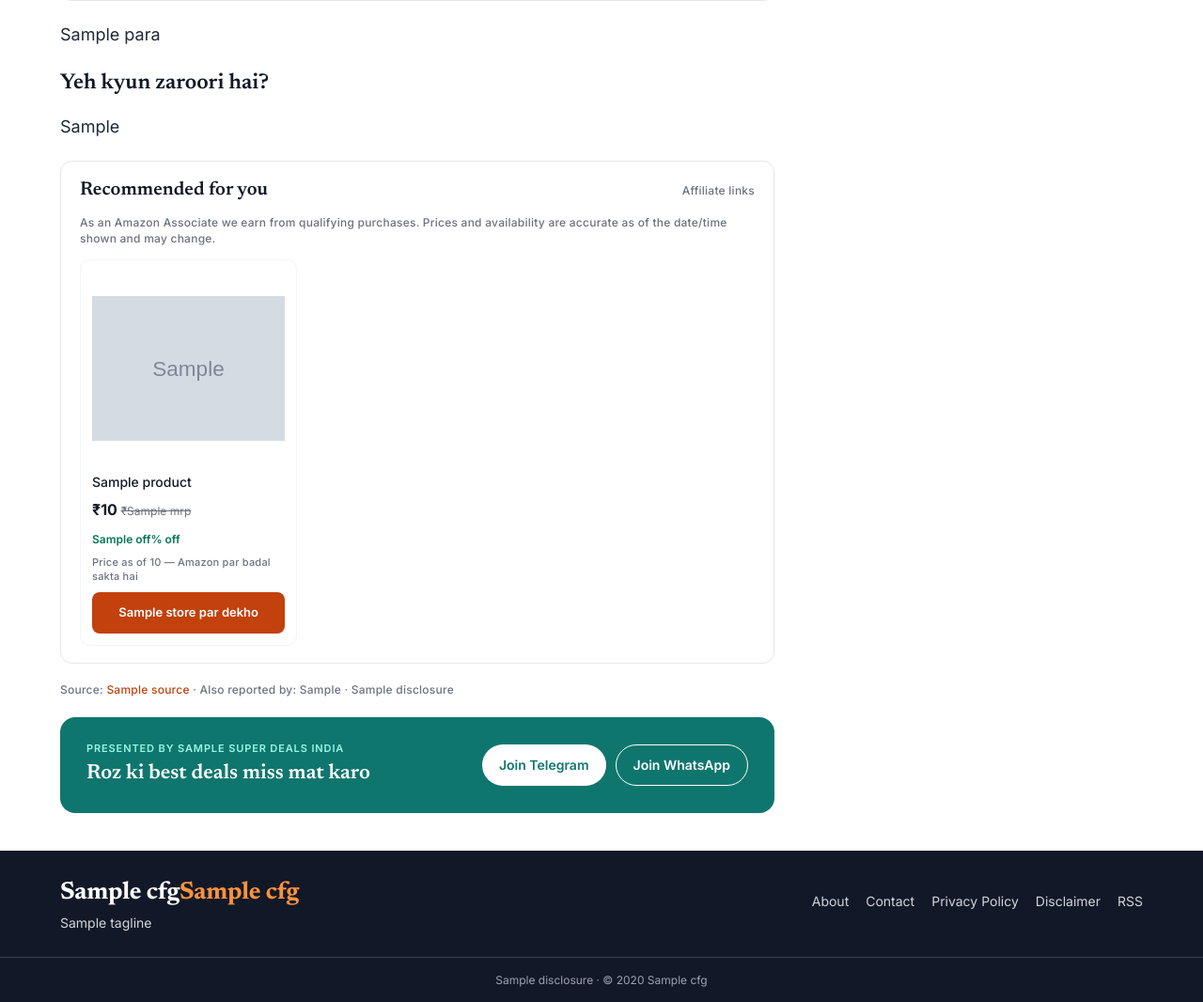
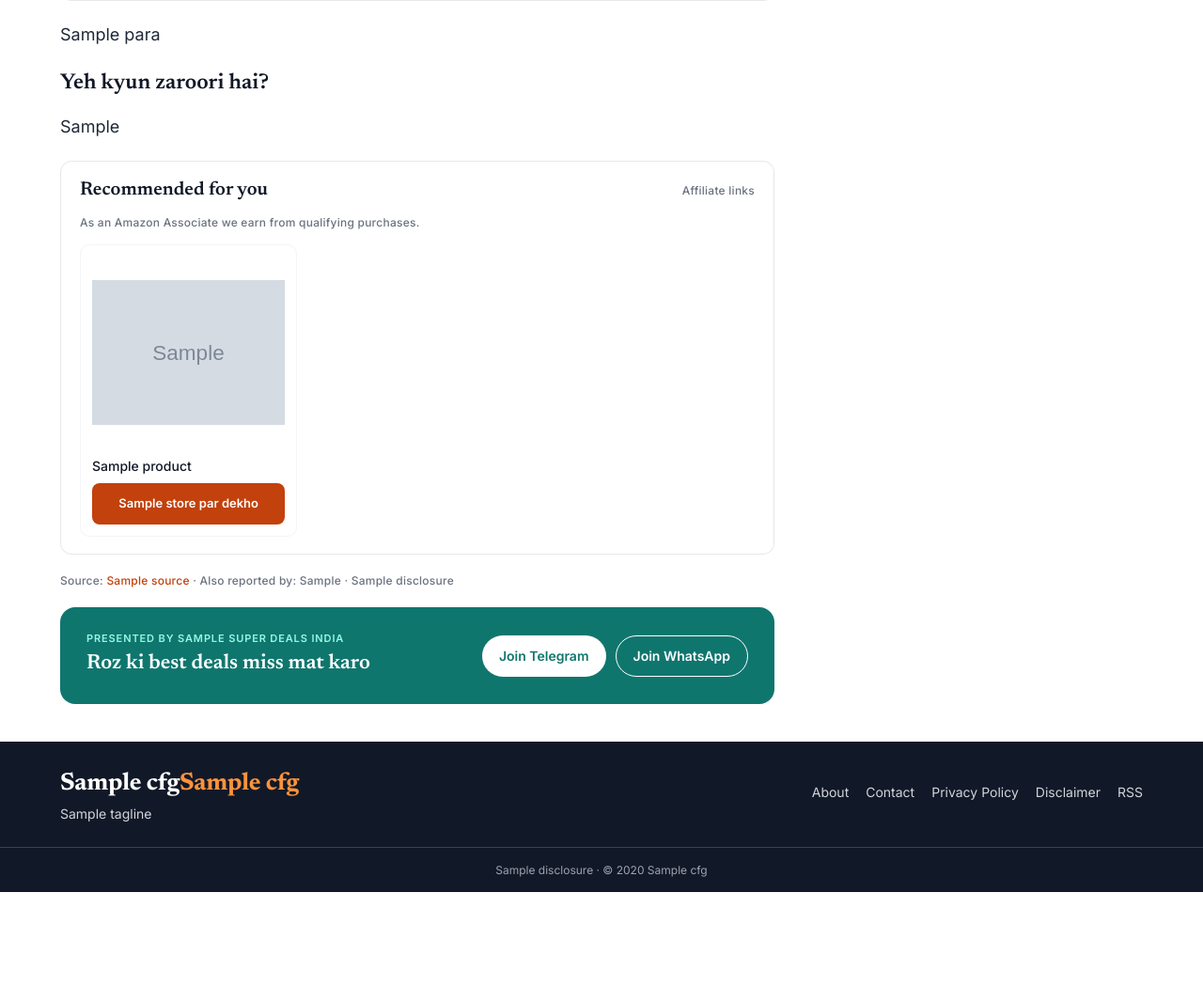
Before and after one commit to jadavjay18/khabarkaro, a Python web app: template site_builder/templates/post.html in a window 1280 px wide. Shown: the part 943-2009 px from the top of the page at 94% size. After the commit the page ends 1892 px from the top, so only its background shows below. Run offline with Jinja, Linux system fonts and the light colour scheme; the template is opened without the code that fills it: most values are stand-ins (such as "Sample title", 1, 10 or a date in 2020); grey boxes marked "Sample" are stand-in pictures.

Commit message:
Post template: product cards without prices

```diff
--- a/site_builder/templates/post.html
+++ b/site_builder/templates/post.html
@@ -46,15 +46,12 @@
   {% if p.products and not p.sensitive %}
   <section class="products" aria-label="Recommended products">
     <div class="sec-head"><h2 class="hl">Recommended for you</h2><span class="meta">Affiliate links</span></div>
-    <p class="meta" style="margin:0">As an Amazon Associate we earn from qualifying purchases. Prices and availability are accurate as of the date/time shown and may change.</p>
+    <p class="meta" style="margin:0">As an Amazon Associate we earn from qualifying purchases.</p>
     <div class="prod-grid">
       {% for pr in p.products %}
       <div class="prod">
         <div class="pimg">{% if pr.image %}<img src="{{ pr.image }}" alt="" loading="lazy">{% else %}<span class="meta">{{ pr.store }}</span>{% endif %}</div>
         <span class="pname">{{ pr.name }}</span>
-        {% if pr.price %}<span class="price">₹{{ pr.price }} {% if pr.mrp %}<s>₹{{ pr.mrp }}</s>{% endif %}</span>{% endif %}
-        {% if pr.off %}<span class="off">{{ pr.off }}% off</span>{% endif %}
-        {% if pr.price and pr.price_as_of %}<span class="meta" style="font-size:11px">Price as of {{ pr.price_as_of }} — Amazon par badal sakta hai</span>{% endif %}
         <a class="btn btn-accent" href="{{ pr.url }}" target="_blank" rel="sponsored noopener">{{ pr.store }} par dekho</a>
       </div>
       {% endfor %}
```
